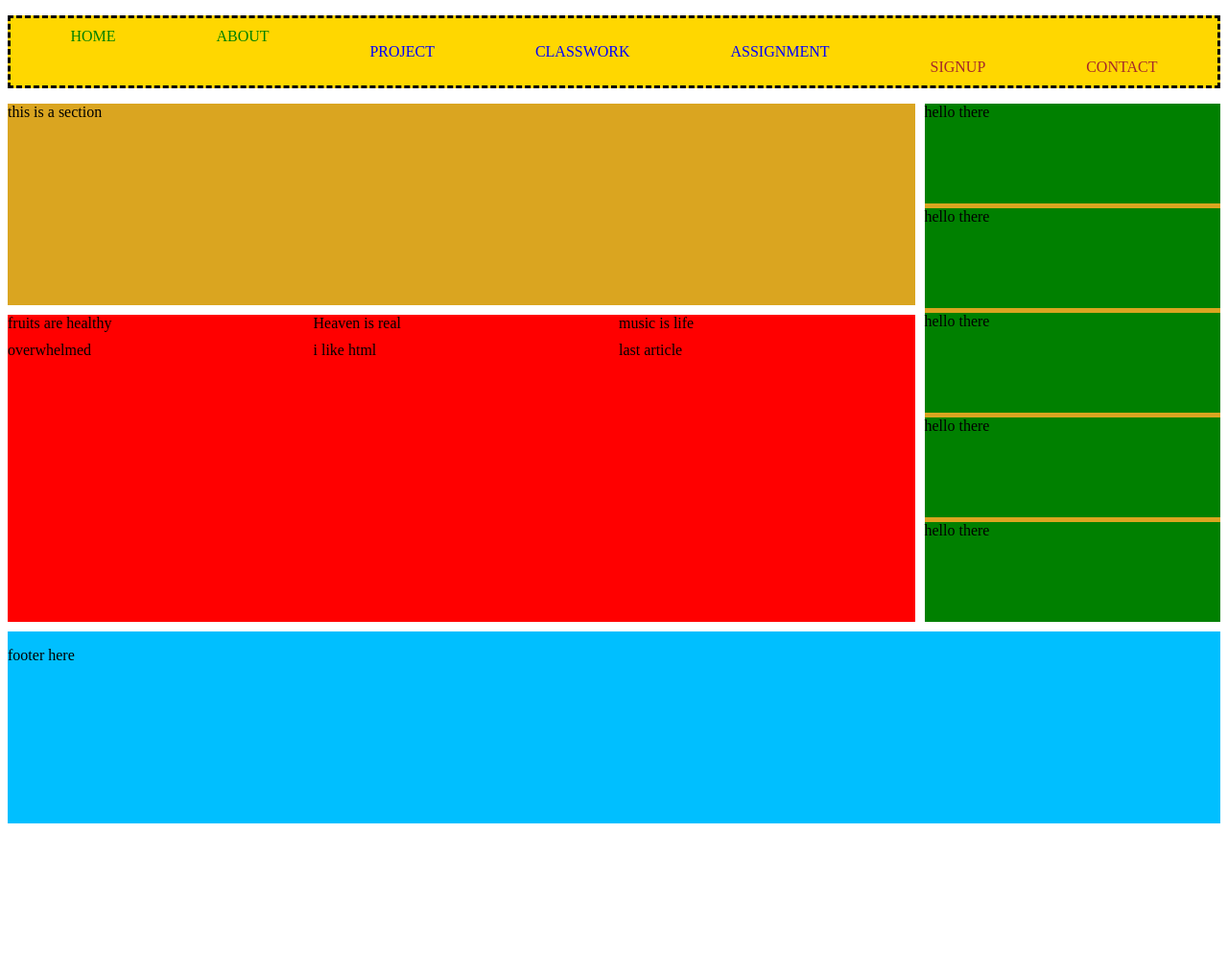
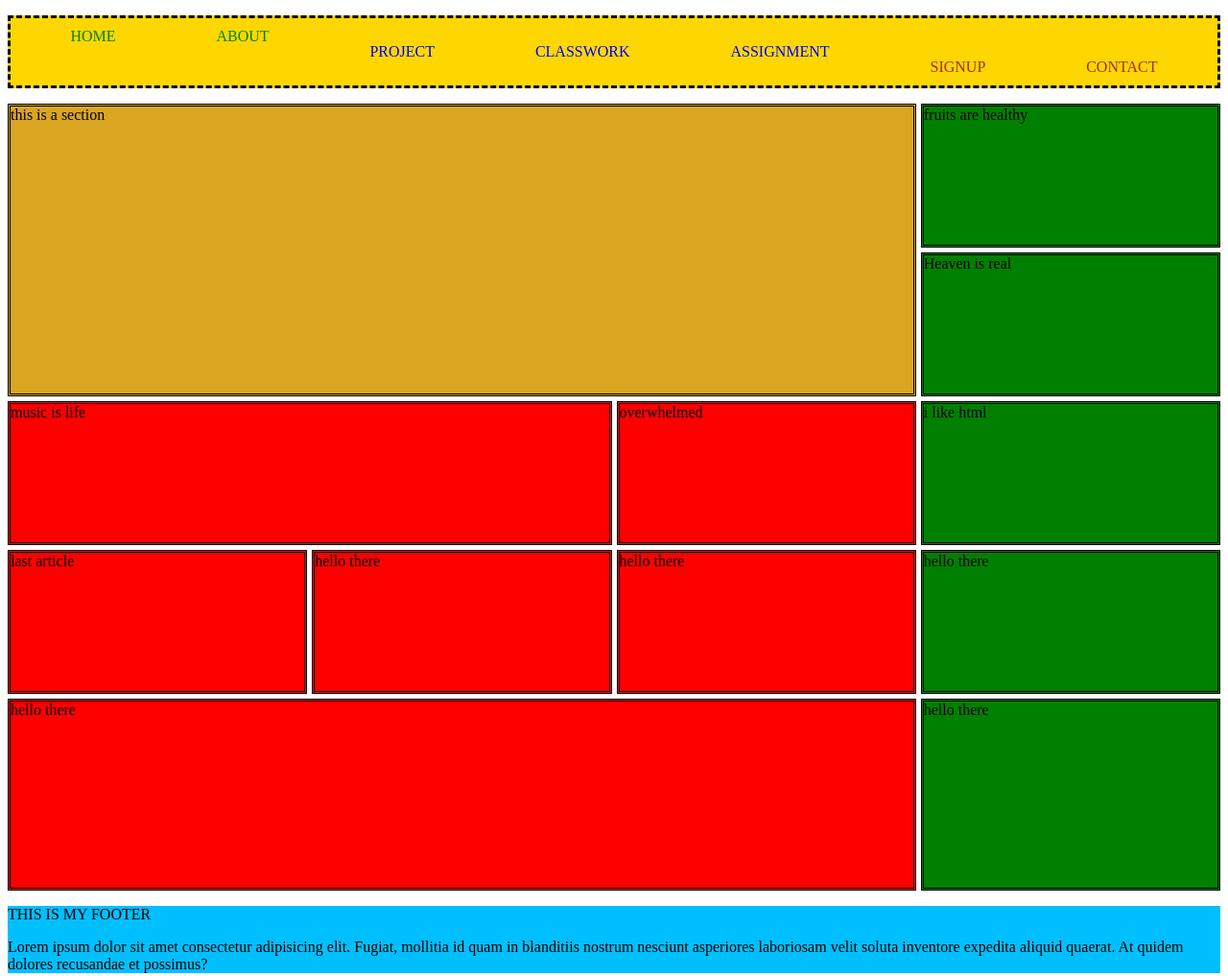
Before and after one commit to shashacodes/frontend, a plain HTML site: page gridassignment.html in a window 1280 px wide. Shown: the whole page at 96% size. Before the commit the page ends 866 px from the top, so only its background shows below. Drawn offline with Linux system fonts and the light colour scheme.

Commit message:
feat: commit new changes

```diff
--- a/grid style.css
+++ /dev/null
@@ -1,92 +0,0 @@
-
- nav ul{
-        list-style:none;
-        background-color: gold;
-        display:flex;
-        height:50px;
-        align-items:center;
-        justify-content: space-around;
-        padding:10px;
-        border: dashed;
-}
-nav ul li:nth-of-type(n+1){
-    align-self:flex-start;
-    color:green;
-}
-nav ul li:nth-of-type(n+3){
-    align-self: center;
-    color: blue;
-}
-nav ul li:nth-of-type(n+6){
-    align-self: flex-end;
-    color: brown;
-}
-main{
-    display: grid;
-    grid-template-columns: repeat(4, 4fr);
-    grid-template-rows: 100px 100px 100px 100px 100px 200px ;
-    gap:10px;
-    grid-template-areas: "a a a b"
-                         "a a a b"
-                         "c c c b"
-                         "c c c b"
-                         "c c c b"
-                         "d d d d";
-}
-
-main > *{
-    background-color: goldenrod;
-}
-
-main > :nth-child(1){
-    grid-area: a;
-}
-main > :nth-child(2){
-    grid-area: c;
-}
-
-main > :nth-child(3){
-    grid-area: b;
-}
-
-main > :nth-child(4){
-    grid-area: d;
-}
-
-
-aside > *{
-    background-color: green;
-}
-
-aside:first-of-type{
-    display: grid;
-    grid-template-columns: repeat(1, 1fr);
-    grid-template-rows: repeat(5, 1fr);
-    gap: 5px;
-}
-
-section + section{
-    background-color: red;
-}
-
-section + section{
-    display: grid;
-    grid-template-columns: repeat(3,3fr);
-    grid-template-rows: repeat(6,1fr) 150px 100px 100px 100px 100px 200px  ;
-    gap: 10px;
-    grid-template-areas: "a a b"
-                         "c c c"
-                         "d d d";
-}
-section + section:nth-child(1){
-    grid-area: a;
-}
-section + section:nth-child(2){
-    grid-area: c;
-}
-section + section:nth-child(3){
-    grid-area: d;
-}
-footer {
-    background-color: deepskyblue;
-}
--- a/grid assignment.html
+++ b/gridassignment.html
@@ -5,7 +5,7 @@
     <meta http-equiv="X-UA-Compatible" content="IE=edge">
     <meta name="viewport" content="width=device-width, initial-scale=1.0">
     <title>Grid layout</title>
-    <link rel="stylesheet" href="./grid style.css">
+    <link rel="stylesheet" href="./gridstyle.css">
 </head>
 <body>
     <header>
@@ -22,27 +22,22 @@
     </nav>
     </header>
     <main>
-        <section>
             <article>this is a section</article>
-        </section>
-        <section>
             <article>fruits are healthy</article>
             <article>Heaven is real</article>
             <article>music is life</article>
             <article>overwhelmed</article>
             <article>i like html</article>
             <article>last article</article>
-        </section>
-        <aside>
             <article>hello there</article>
             <article>hello there</article>
             <article>hello there</article>
             <article>hello there</article>
             <article>hello there</article>
-        </aside>
-        <footer>
-        <p> footer here</p>
+    </main>
+      <footer>
+      <p>THIS IS MY FOOTER</p>
+      <p>Lorem ipsum dolor sit amet consectetur adipisicing elit. Fugiat, mollitia id quam in blanditiis nostrum nesciunt asperiores laboriosam velit soluta inventore expedita aliquid quaerat. At quidem dolores recusandae et possimus?</p>
       </footer>
-      </main>
 </body>
 </html>
--- /dev/null
+++ b/gridstyle.css
@@ -0,0 +1,122 @@
+
+ nav ul{
+        list-style:none;
+        background-color: gold;
+        display:flex;
+        height:50px;
+        align-items:center;
+        justify-content: space-around;
+        padding:10px;
+        border: dashed;
+}
+nav ul li:nth-of-type(n+1){
+    align-self:flex-start;
+    color:green;
+}
+nav ul li:nth-of-type(n+3){
+    align-self: center;
+    color: blue;
+}
+nav ul li:nth-of-type(n+6){
+    align-self: flex-end;
+    color: brown;
+}
+main{
+    display: grid;
+    grid-template-columns: repeat(4, 4fr);
+    grid-template-rows: 150px 150px 150px 150px 200px ;
+    gap:5px;
+    grid-template-areas: "a a a b"
+                         "a a a b"
+                         "c c c b"
+                         "c c c b"
+                         "d d d d";
+}
+
+main > *{
+    background-color: goldenrod;
+}
+
+main > :nth-child(1){
+    grid-area: a;
+}
+main > :nth-child(2){
+    grid-area: c;
+}
+
+main > :nth-child(3){
+    grid-area: b;
+}
+
+main > :nth-child(4){
+    grid-area: d;
+}
+article:nth-child(1){
+    grid-column: 1/4;
+    grid-row: 1/3;
+}
+article:nth-child(2){
+    grid-column: 4/5;
+    grid-row: 1/2;
+    background-color: green;
+}
+article:nth-child(3){
+    grid-column: 4/5;
+    grid-row: 2/3;
+    background-color: green;
+}
+article:nth-child(4){
+    grid-column: 1/3;
+    grid-row: 3/4;
+    background-color: red;
+}
+article:nth-child(5){
+    grid-column: 3/4;
+    grid-row: 3/4;
+    background-color: red;
+}
+article:nth-child(6){
+    grid-column: 4/5;
+    grid-row: 3/4;
+    background-color: green;
+}
+article:nth-child(7){
+    grid-column: 1/2;
+    grid-row: 4/5;
+    background-color: red;
+}
+article:nth-child(8){
+    grid-column: 2/3;
+    grid-row: 4/5;
+    background-color: red;
+}
+article:nth-child(9){
+    grid-column: 3/4;
+    grid-row: 4/5;
+    background-color:red ;
+}
+article:nth-child(10){
+    grid-column: 4/5;
+    grid-row: 4/5;
+    background-color: green;
+}
+article:nth-child(11){
+    grid-column: 1/4;
+    grid-row: 5/6;
+    background-color: red;
+}
+article:nth-child(12){
+    grid-column: 4/5;
+    grid-row: 5/6;
+    background-color: green;
+}
+article{
+    border:double;
+}
+
+
+footer {
+    background-color: deepskyblue;
+
+
+}
--- /dev/null
+++ b/media.css
@@ -0,0 +1,185 @@
+@media screen and (max-width:480px){
+    main{
+        display: grid;
+        grid-template-columns :repeat(1, 1fr);
+        grid-template-rows :repeat(10, 100px);
+        gap :10px;
+    }
+    div{
+        background-color: yellow;
+    }
+    div:nth-of-type(1){
+        grid-area: 1 ;
+        background-color: fuchsia;
+    }
+    div:nth-of-type(2){
+        grid-area: 2;
+        background-color: dodgerblue;
+    }
+    div:nth-of-type(3){
+        grid-area: 3;
+        background-color: darkorange;
+    }
+    div:nth-of-type(4){
+        grid-area: 4;
+        background-color: darkgreen;
+    }
+    div:nth-of-type(5){
+        grid-area: 5;
+        background-color: crimson;
+    }
+    div:nth-of-type(6){
+        grid-area: 6;
+        background-color: cyan;
+    }
+    div:nth-of-type(7){
+        grid-area: 7;
+        background-color: coral;
+    }
+    div:nth-of-type(8){
+        grid-area: 8;
+        background-color: chartreuse;
+    }
+    div:nth-of-type(9){
+        grid-area: 9;
+        background-color: aquamarine;
+    }
+    div:nth-of-type(10){
+        grid-area: 10;
+        background-color: blue;
+    }
+}
+@media screen and (min-width:481px) {
+    main{
+        display: grid;
+        grid-template-columns: repeat(2,1fr);
+        grid-template-rows:repeat(6,200px);
+        gap: 10px;
+    }
+    div{
+        background-color: yellow;
+    }
+    div:nth-of-type(1){
+        grid-column:1/3 ;
+        grid-row:1/2 ;
+        background-color: fuchsia;
+    }
+    div:nth-of-type(2){
+        grid-column:1/2;
+        grid-row:2/3;
+        background-color: dodgerblue;
+    }
+    div:nth-of-type(3){
+        grid-column:2/3;
+        grid-row:2/3;
+        background-color: darkorange;
+    }
+    div:nth-of-type(4){
+        grid-column:1/2;
+        grid-row:3/4 ;
+        background-color: darkgreen;
+    }
+    div:nth-of-type(5){
+        grid-column:2/3 ;
+        grid-row:3/5;
+        background-color: crimson;
+    }
+    div:nth-of-type(6){
+        grid-column:1/2 ;
+        grid-row:4/5 ;
+        background-color: cyan;
+    }
+    div:nth-of-type(7){
+        grid-column:2/3 ;
+        grid-row:4/5 ;
+        background-color: coral;
+    }
+    div:nth-of-type(8){
+        grid-column:1/2;
+        grid-row:5/6;
+        background-color: chartreuse;
+    }
+
+ div:nth-of-type(9){
+    grid-column:2/3 ;
+    grid-row:5/6;
+    background-color: palevioletred;
+}
+ div:nth-of-type(10){
+    grid-column:1/3;
+    grid-row:6/7;
+    background-color: yellow;
+}
+}
+@media screen and (min-width:768px){
+
+        main{
+            display: grid;
+            grid-template-columns: repeat(4,1fr);
+            grid-template-rows:repeat(5,200px);
+            gap: 10px;
+        }
+        div{
+            background-color: yellow;
+        }
+        div:nth-of-type(1){
+            grid-column:1/5 ;
+            grid-row:1/2 ;
+            background-color: fuchsia;
+        }
+        div:nth-of-type(2){
+            grid-column:1/2;
+            grid-row:2/3;
+            background-color: dodgerblue;
+        }
+        div:nth-of-type(3){
+            grid-column:2/4;
+            grid-row:2/3;
+            background-color: darkorange;
+        }
+        div:nth-of-type(4){
+            grid-column:4/5;
+            grid-row:2/3 ;
+            background-color: darkgreen;
+        }
+        div:nth-of-type(5){
+            grid-column:1/2 ;
+            grid-row:3/4 ;
+            background-color: crimson;
+        }
+        div:nth-of-type(6){
+            grid-column:2/3 ;
+            grid-row:3/4 ;
+            background-color: cyan;
+        }
+        div:nth-of-type(7){
+            grid-column:3/4 ;
+            grid-row: 3/4;
+            background-color: coral;
+        }
+        div:nth-of-type(8){
+            grid-column:1/4;
+            grid-row:4/5;
+            background-color: chartreuse;
+        }
+        div:nth-of-type(9){
+            grid-column: 4/5;
+            grid-row:3/5;
+            background-color: aquamarine;
+        }
+        div:nth-of-type(10){
+            grid-column:1/5 ;
+            grid-row:5/6 ;
+            background-color: blue;
+        }
+}
+@media print, screen and (max-width:480px) and (orientation:landscape){
+    div{
+        height: 15vh;
+        background-color: transparent;
+        border: 10px solid;
+    }
+    h2::before{
+        content: "April book: ";
+    }
+}
```
Also changed, not shown: another.html (added, +25 -0 lines), index.html (+4 -2 lines), html/tableclasswork.html (renamed from html/table classwork.html).
